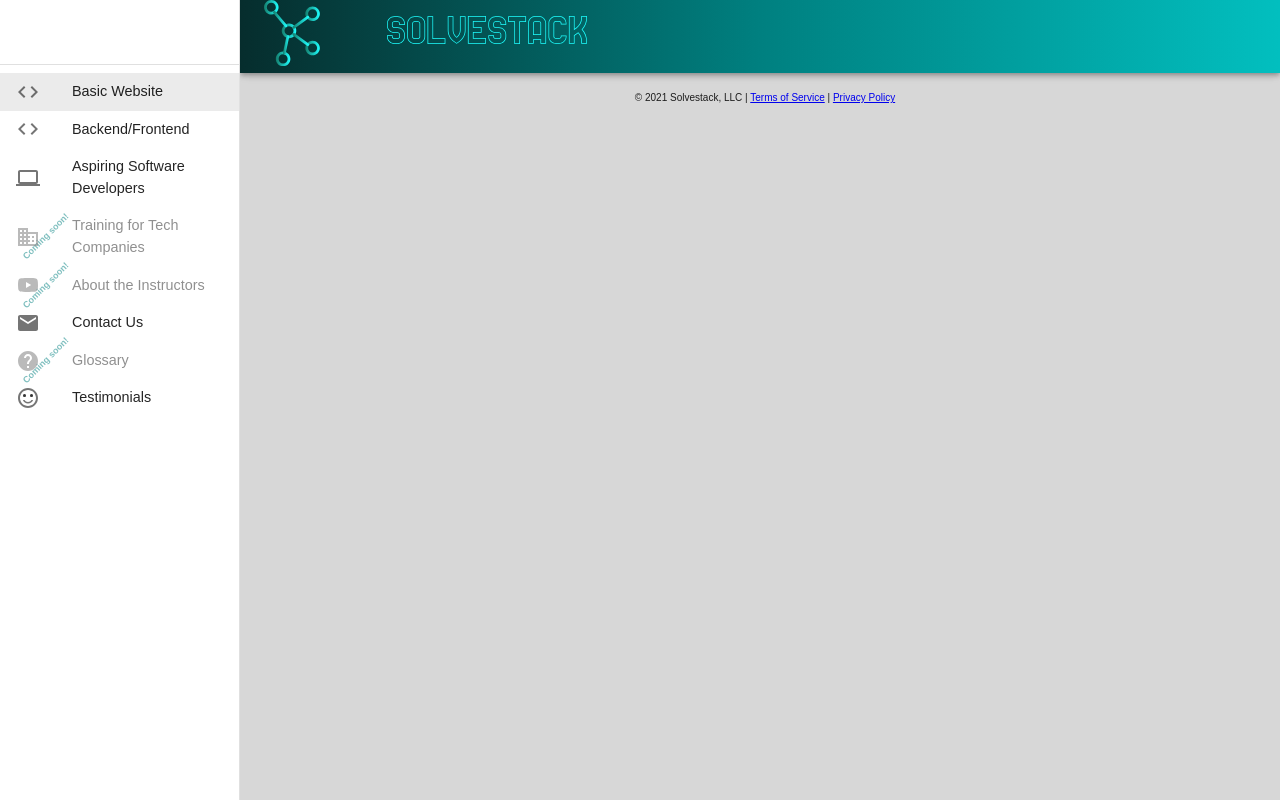
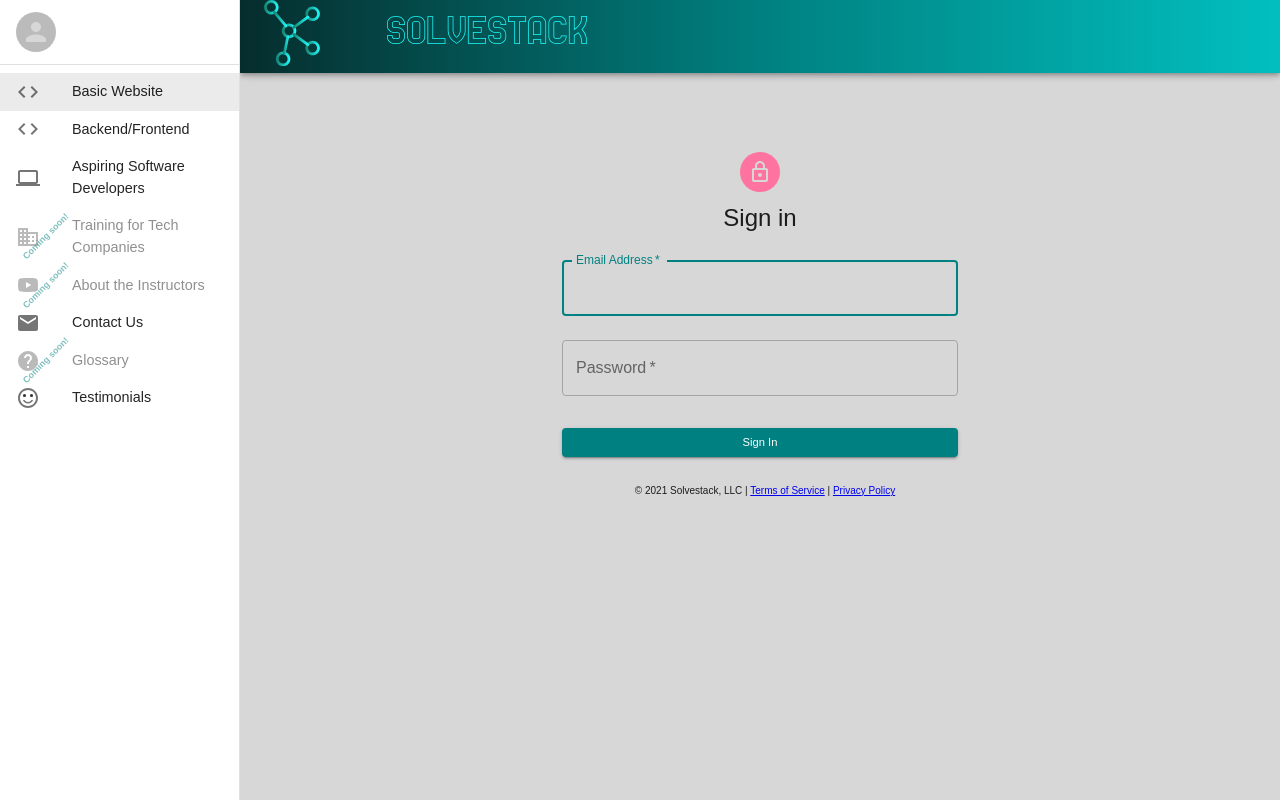
Before and after one commit to SolveStack/solvestack-frontend, a React (Create React App) app: page /login in a window 1280 px wide. Built offline with nearby package versions, Linux system fonts and the light colour scheme.

Commit message:
start of login

```diff
--- a/src/App.tsx
+++ b/src/App.tsx
@@ -38,6 +38,7 @@ export const CoreDataContext = createContext<[CoreData, Dispatch<SetStateAction<
 
 const drawerWidth = 240;
 const Home = lazy(() => import('./pages/Home'));
+const Login = lazy(() => import('./pages/Login'));
 const Glossary = lazy(() => import('./pages/Glossary'));
 const TermsAndConditions = lazy(() => import('./pages/TermsAndConditions'));
 const PrivacyPolicy = lazy(() => import('./pages/PrivacyPolicy'));
@@ -105,6 +106,9 @@ const App: FunctionComponent = () => {
                                             <Route exact path="/">
                                                 <Home />
                                             </Route>
+                                            <Route exact path="/login">
+                                                <Login />
+                                            </Route>
                                             <Route exact path="/glossary">
                                                 <Glossary />
                                             </Route>
--- a/src/components/Sidebar.tsx
+++ b/src/components/Sidebar.tsx
@@ -1,12 +1,17 @@
 // React
 import React, { FunctionComponent, useEffect, useState } from 'react';
+// React Router
+import { Link } from 'react-router-dom';
 // Material-UI Styles
 import { makeStyles, Theme, createStyles, useTheme } from '@material-ui/core/styles';
 import { CreateCSSProperties, CSSProperties } from '@material-ui/core/styles/withStyles';
 import useMediaQuery from '@material-ui/core/useMediaQuery';
 // Material-UI Components
+import Avatar from '@material-ui/core/Avatar';
 import Drawer from '@material-ui/core/Drawer';
 import Divider from '@material-ui/core/Divider';
+import List from '@material-ui/core/List';
+import ListItem from '@material-ui/core/ListItem';
 // Material-UI Icons
 import CodeIcon from '@material-ui/icons/Code';
 import AccountTreeIcon from '@material-ui/icons/AccountTree';
@@ -87,7 +92,13 @@ const Sidebar: FunctionComponent<SidebarProps> = ({ isMobile, handleDrawerToggle
                 }}
             >
                 <div>
-                    <div className={classes.toolbar} />
+                    <List dense component="nav" aria-labelledby="list-header">
+                        <ListItem>
+                            <Link to="/login">
+                                <Avatar alt="Username" src=""></Avatar>
+                            </Link>
+                        </ListItem>
+                    </List>
                     <Divider />
                     <ListLinks listLinks={listLinks} setListLinks={setListLinks} />
                 </div>
--- /dev/null
+++ b/src/pages/Login.tsx
@@ -0,0 +1,84 @@
+// React
+import React, { FunctionComponent } from 'react';
+// App components
+import Avatar from '@material-ui/core/Avatar';
+import Button from '@material-ui/core/Button';
+import CssBaseline from '@material-ui/core/CssBaseline';
+import TextField from '@material-ui/core/TextField';
+import FormControlLabel from '@material-ui/core/FormControlLabel';
+import Checkbox from '@material-ui/core/Checkbox';
+import Link from '@material-ui/core/Link';
+import Grid from '@material-ui/core/Grid';
+import Box from '@material-ui/core/Box';
+import LockOutlinedIcon from '@material-ui/icons/LockOutlined';
+import Typography from '@material-ui/core/Typography';
+import { makeStyles, Theme, createStyles, useTheme } from '@material-ui/core/styles';
+import Container from '@material-ui/core/Container';
+
+const useStyles = makeStyles((theme: Theme) =>
+    createStyles({
+        paper: {
+            marginTop: theme.spacing(8),
+            display: 'flex',
+            flexDirection: 'column',
+            alignItems: 'center',
+        },
+        avatar: {
+            margin: theme.spacing(1),
+            backgroundColor: theme.palette.secondary.main,
+        },
+        form: {
+            width: '100%', // Fix IE 11 issue.
+            marginTop: theme.spacing(1),
+        },
+        submit: {
+            margin: theme.spacing(3, 0, 2),
+        },
+    }),
+);
+
+const Login: FunctionComponent = () => {
+    const classes = useStyles();
+    return (
+        <Container component="main" maxWidth="xs">
+            <CssBaseline />
+            <div className={classes.paper}>
+                <Avatar className={classes.avatar}>
+                    <LockOutlinedIcon />
+                </Avatar>
+                <Typography component="h1" variant="h5">
+                    Sign in
+                </Typography>
+                <form className={classes.form} noValidate>
+                    <TextField
+                        variant="outlined"
+                        margin="normal"
+                        required
+                        fullWidth
+                        id="email"
+                        label="Email Address"
+                        name="email"
+                        autoComplete="email"
+                        autoFocus
+                    />
+                    <TextField
+                        variant="outlined"
+                        margin="normal"
+                        required
+                        fullWidth
+                        name="password"
+                        label="Password"
+                        type="password"
+                        id="password"
+                        autoComplete="current-password"
+                    />
+                    <Button type="submit" fullWidth variant="contained" color="primary" className={classes.submit}>
+                        Sign In
+                    </Button>
+                </form>
+            </div>
+        </Container>
+    );
+};
+
+export default Login;
```
Also changed, not shown: 1 other file (tests, documents, lock files or other folders).
